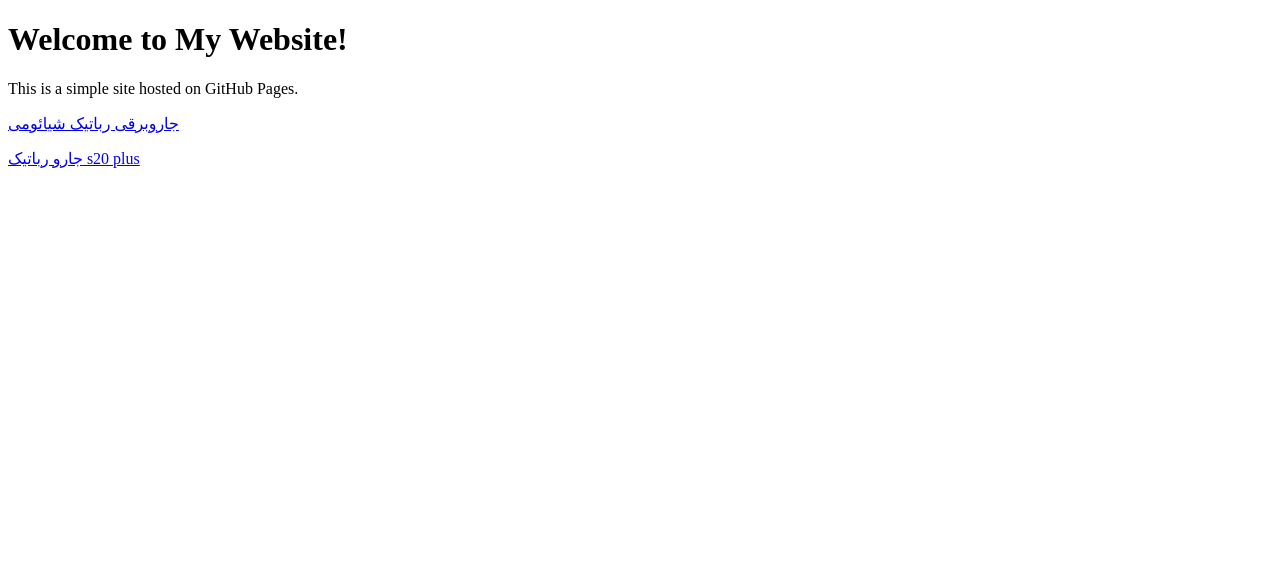
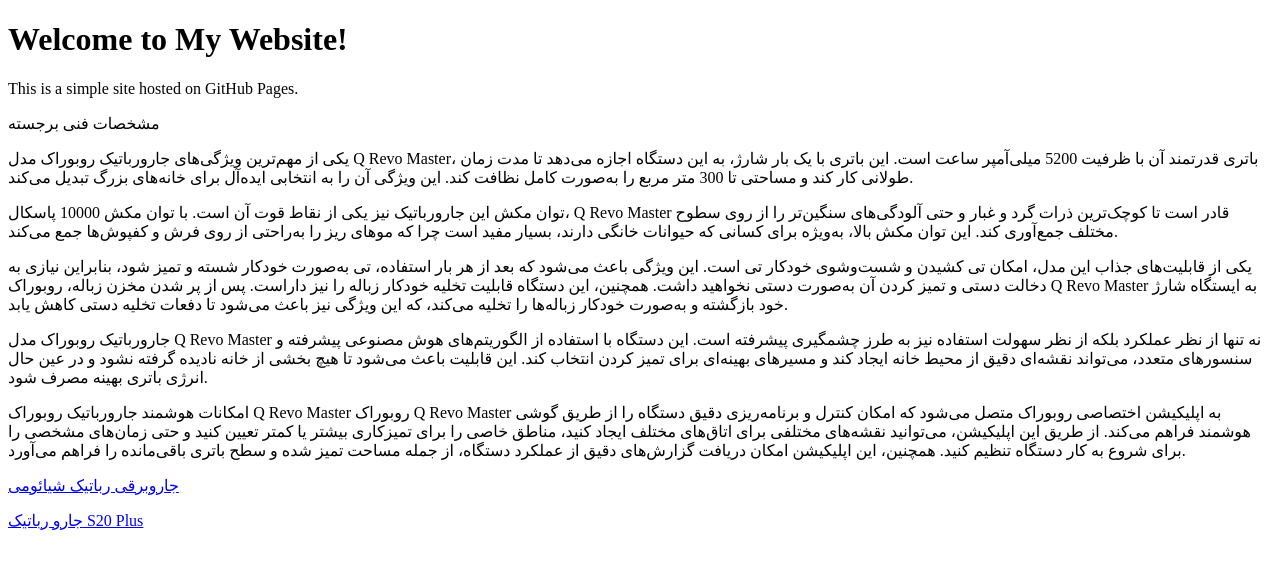
Before and after one commit to xiaomihome2/aa, a plain HTML site: page index.html in a window 1280 px wide. Drawn offline with Linux system fonts and the light colour scheme.

Commit message:
Update index.html
Signed-off-by: xiaomihome2 <aryantik.2024@gmail.com>

```diff
--- a/index.html
+++ b/index.html
@@ -1,20 +1,33 @@
 <!DOCTYPE html>
-<html>
+<html lang="fa">
 <head>
+    <meta charset="UTF-8">
+    <meta name="viewport" content="width=device-width, initial-scale=1.0">
     <title>My Website</title>
 </head>
 <body>
     <h1>Welcome to My Website!</h1>
     <p>This is a simple site hosted on GitHub Pages.</p>
 
+    <p>مشخصات فنی برجسته</p>
+    <p>یکی از مهم‌ترین ویژگی‌های جارورباتیک روبوراک مدل Q Revo Master، باتری قدرتمند آن با ظرفیت 5200 میلی‌آمپر ساعت است. این باتری با یک بار شارژ، به این دستگاه اجازه می‌دهد تا مدت زمان طولانی کار کند و مساحتی تا 300 متر مربع را به‌صورت کامل نظافت کند. این ویژگی آن را به انتخابی ایده‌آل برای خانه‌های بزرگ تبدیل می‌کند.</p>
+
+    <p>توان مکش این جارورباتیک نیز یکی از نقاط قوت آن است. با توان مکش 10000 پاسکال، Q Revo Master قادر است تا کوچک‌ترین ذرات گرد و غبار و حتی آلودگی‌های سنگین‌تر را از روی سطوح مختلف جمع‌آوری کند. این توان مکش بالا، به‌ویژه برای کسانی که حیوانات خانگی دارند، بسیار مفید است چرا که موهای ریز را به‌راحتی از روی فرش و کفپوش‌ها جمع می‌کند.</p>
+
+    <p>یکی از قابلیت‌های جذاب این مدل، امکان تی کشیدن و شست‌وشوی خودکار تی است. این ویژگی باعث می‌شود که بعد از هر بار استفاده، تی به‌صورت خودکار شسته و تمیز شود، بنابراین نیازی به دخالت دستی و تمیز کردن آن به‌صورت دستی نخواهید داشت. همچنین، این دستگاه قابلیت تخلیه خودکار زباله را نیز داراست. پس از پر شدن مخزن زباله، روبوراک Q Revo Master به ایستگاه شارژ خود بازگشته و به‌صورت خودکار زباله‌ها را تخلیه می‌کند، که این ویژگی نیز باعث می‌شود تا دفعات تخلیه دستی کاهش یابد.</p>
+
+    <p>جارورباتیک روبوراک مدل Q Revo Master نه تنها از نظر عملکرد بلکه از نظر سهولت استفاده نیز به طرز چشمگیری پیشرفته است. این دستگاه با استفاده از الگوریتم‌های هوش مصنوعی پیشرفته و سنسورهای متعدد، می‌تواند نقشه‌ای دقیق از محیط خانه ایجاد کند و مسیرهای بهینه‌ای برای تمیز کردن انتخاب کند. این قابلیت باعث می‌شود تا هیچ بخشی از خانه نادیده گرفته نشود و در عین حال انرژی باتری بهینه مصرف شود.</p>
+
+    <p>امکانات هوشمند جارورباتیک روبوراک Q Revo Master روبوراک Q Revo Master به اپلیکیشن اختصاصی روبوراک متصل می‌شود که امکان کنترل و برنامه‌ریزی دقیق دستگاه را از طریق گوشی هوشمند فراهم می‌کند. از طریق این اپلیکیشن، می‌توانید نقشه‌های مختلفی برای اتاق‌های مختلف ایجاد کنید، مناطق خاصی را برای تمیزکاری بیشتر یا کمتر تعیین کنید و حتی زمان‌های مشخصی را برای شروع به کار دستگاه تنظیم کنید. همچنین، این اپلیکیشن امکان دریافت گزارش‌های دقیق از عملکرد دستگاه، از جمله مساحت تمیز شده و سطح باتری باقی‌مانده را فراهم می‌آورد.</p>
+
     <!-- لینک اول -->
     <p>
-        <a href="https://aryantik.com/product-category/%d8%ac%d8%a7%d8%b1%d9%88%d8%a8%d8%b1%d9%82%db%8c-%d8%b1%d8%a8%d8%a7%d8%aa%db%8c%da%a9-%d8%b4%db%8c%d8%a7%d8%a6%d9%88%d9%85%db%8c-%d8%a7%da%a9%d9%88%d9%88%da%a9%d8%b3-%d8%af%d8%b1%db%8c%d9%85/" target="_blank">جاروبرقی رباتیک شیائومی </a>
+        <a href="https://aryantik.com/product-category/%d8%ac%d8%a7%d8%b1%d9%88%d8%a8%d8%b1%d9%82%db%8c-%d8%b1%d8%a8%d8%a7%d8%aa%db%8c%da%a9-%d8%b4%db%8c%d8%a7%d8%a6%d9%88%d9%85%db%8c-%d8%a7%da%a9%d9%88%d9%88%da%a9%d8%b3-%d8%af%d8%b1%db%8c%d9%85/" target="_blank">جاروبرقی رباتیک شیائومی</a>
     </p>
 
     <!-- لینک دوم -->
     <p>
-        <a href="https://aryantik.com/product/%d8%ac%d8%a7%d8%b1%d9%88-%d8%b1%d8%a8%d8%a7%d8%aa%db%8c%da%a9-%d8%b4%db%8c%d8%a7%d8%a6%d9%88%d9%85%db%8c-%d9%85%d8%af%d9%84-xiaomi-robot-vacuum-s20-plus/" target="_blank" >جارو رباتیک  s20 plus</a>
+        <a href="https://aryantik.com/product/%d8%ac%d8%a7%d8%b1%d9%88-%d8%b1%d8%a8%d8%a7%d8%aa%db%8c%da%a9-%d8%b4%db%8c%d8%a7%d8%a6%d9%88%d9%85%db%8c-%d9%85%d8%af%d9%84-xiaomi-robot-vacuum-s20-plus/" target="_blank">جارو رباتیک S20 Plus</a>
     </p>
 </body>
 </html>
```
